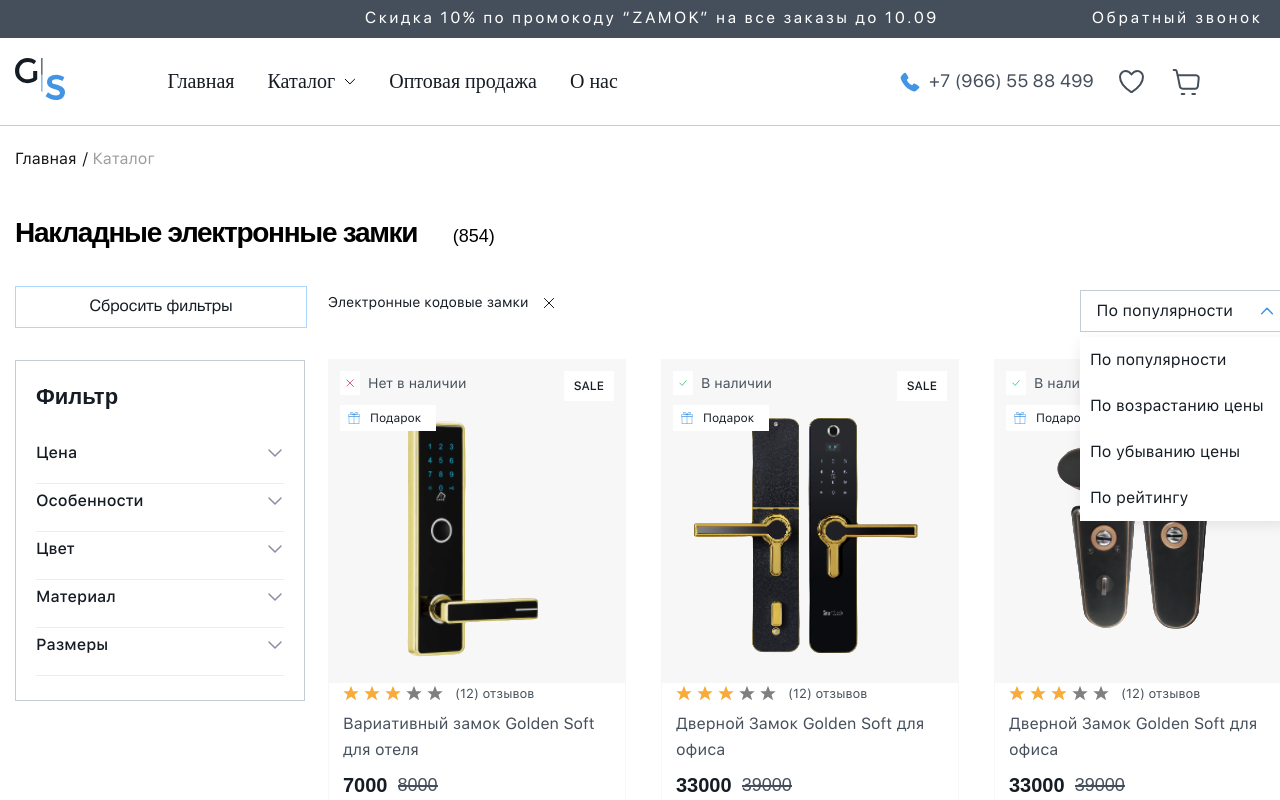
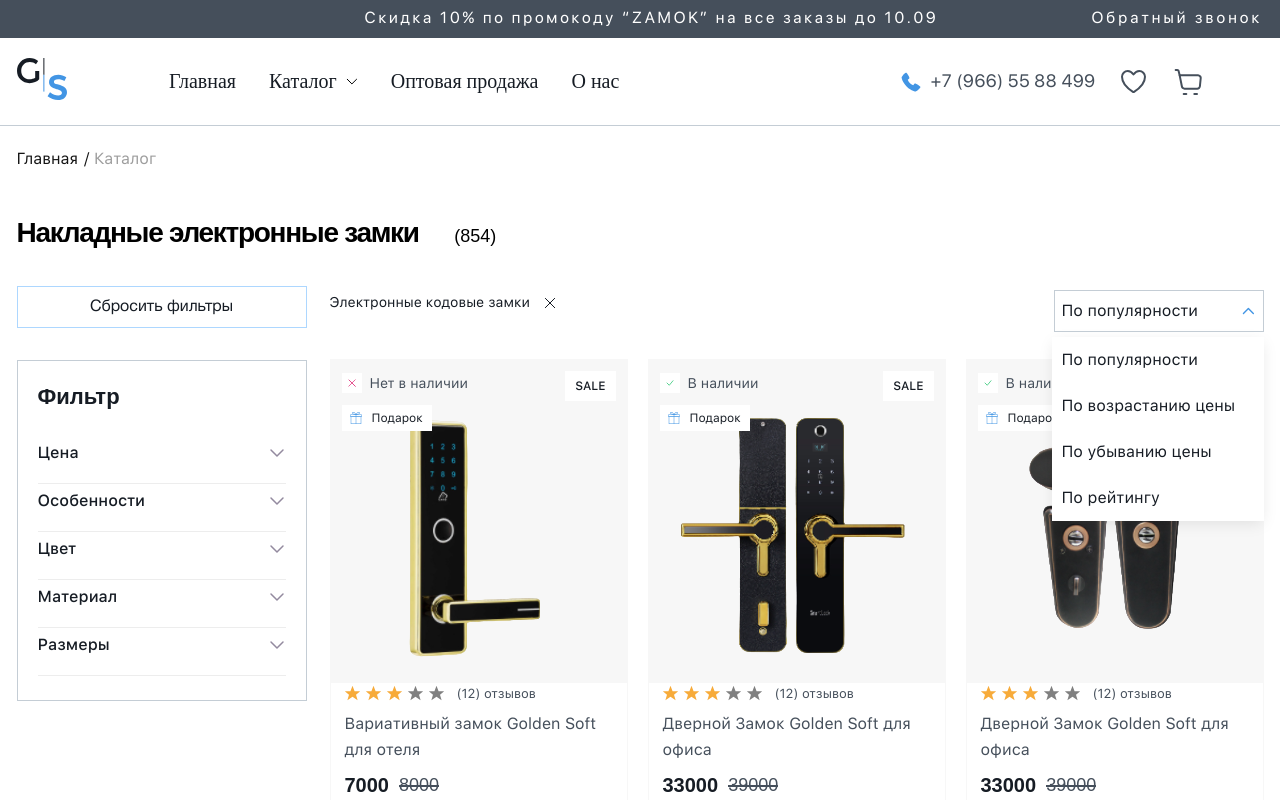
Before and after one commit to Maxxiim/golden-soft, a website built with Vite: page catalog.html in a window 1280 px wide. Both pictures are taken after a click on the element "По популярности". Shown: the top 800 px of the page. Built offline with nearby package versions, Linux system fonts and the light colour scheme; a web font is replaced by a local one.

Commit message:
Added feature for dropdown list, minor fixes for basic styles and product cards

```diff
--- a/assets/sass/components/_base.scss
+++ b/assets/sass/components/_base.scss
@@ -1,6 +1,12 @@
 *::before,
 ::after {
     box-sizing: border-box;
+}
+
+* {
+    box-sizing: border-box;
+    margin: 0;
+    padding: 0;
 }
 
 h1,
--- a/assets/sass/components/_catalog.scss
+++ b/assets/sass/components/_catalog.scss
@@ -383,13 +383,14 @@ input[type="checkbox"]:checked+.sidebar__checkbox-list-item-label-custom::after
 }
 
 .catalog-carousel__item-header-presence-box {
+    align-items: center;
+    width: 20px;
+    height: 20px;
     padding: 7px 6px;
     display: flex;
     position: relative;
     justify-content: center;
     margin-right: 8px;
-    width: 8px;
-    height: 10px;
     background: #fff;
 }
 
@@ -404,7 +405,7 @@ input[type="checkbox"]:checked+.sidebar__checkbox-list-item-label-custom::after
 }
 
 .catalog-carousel__item-header-gift {
-    width: 80px;
+    width: 90px;
     display: flex;
     align-items: center;
     padding: 6px 8px;
@@ -528,11 +529,13 @@ input[type="checkbox"]:checked+.sidebar__checkbox-list-item-label-custom::after
 }
 
 .catalog-product__block-dropdown {
-    padding: 7px 16px;
+    padding: 7px;
     border: 1px solid rgb(196, 205, 213);
     cursor: pointer;
     display: flex;
     align-items: center;
+    width: 100%;
+    max-width: 210px;
 
     &:hover .catalog-product__block-dropdown-text {
         color: rgb(66, 149, 228);
@@ -547,22 +550,22 @@ input[type="checkbox"]:checked+.sidebar__checkbox-list-item-label-custom::after
 
 .catalog-product__block-dropdown-text {
     user-select: none;
-    display: inline-block;
+    display: inline;
     font-family: "SFT", sans-serif;
     font-weight: 400;
     font-size: 16px;
     line-height: 26px;
     color: rgb(22, 28, 36);
     transition: all .1s ease-in;
-
+    width: 100%;
+    max-width: 180px;
 }
 
 .catalog-product__block-dropdown-unfold {
     display: inline-block;
-    margin-left: 26px;
     fill: none;
     stroke: black;
-    transition: all .1s ease-in;
+    transition: all 0.20s ease-in;
 }
 
 .catalog-product__block-dropdown-unfold__active {
@@ -618,7 +621,9 @@ input[type="checkbox"]:checked+.sidebar__checkbox-list-item-label-custom::after
     margin-bottom: 26px;
     flex-wrap: wrap;
     display: flex;
-    gap: 42px 35px;
+    gap: 42px 20px;
+    width: 100%;
+    max-width: 937px;
     justify-content: flex-start;
 }
 
--- a/assets/sass/components/_categories.scss
+++ b/assets/sass/components/_categories.scss
@@ -17,7 +17,7 @@
 
 .categories__list {
     display: flex;
-    gap: 40px 74px;
+    gap: 40px 45px;
     flex-wrap: wrap;
     margin-bottom: 50px;
     align-items: center;
--- a/assets/sass/components/_header.scss
+++ b/assets/sass/components/_header.scss
@@ -15,7 +15,7 @@
     font-family: "SFD";
     color: #fff;
     margin-right: 153px;
-    margin-left: 350px;
+    margin-left: 348px;
     letter-spacing: 2.8px;
     max-width: 575px;
 
--- a/assets/sass/components/_popular.scss
+++ b/assets/sass/components/_popular.scss
@@ -49,7 +49,6 @@
 .product-carousel__list {
     margin-bottom: 96px;
     display: flex;
-    gap: 32px;
     transition: .2s;
 }
 
@@ -58,6 +57,7 @@
     width: 288px;
     max-width: 290px;
     position: relative;
+    margin-right: 25px;
 }
 
 .product-carousel__item-header {
@@ -96,8 +96,6 @@
     position: relative;
     justify-content: center;
     margin-right: 8px;
-    width: 8px;
-    height: 10px;
     background: #fff;
 }
 
@@ -116,7 +114,7 @@
 }
 
 .product-carousel__item-header-gift {
-    width: 80px;
+    width: 90px;
     display: flex;
     align-items: center;
     padding: 6px 8px;
--- a/catalog.html
+++ b/catalog.html
@@ -526,7 +526,7 @@
               </p>
 
               <div class="catalog-product__block-dropdown" id="fieldDropdown">
-                <p class="catalog-product__block-dropdown-text">
+                <p class="catalog-product__block-dropdown-text" id='fieldDropdownText'>
                   По популярности
                 </p>
                 <svg class="catalog-product__block-dropdown-unfold" width="16" height="16" viewBox="0 0 16 16" fill=""
@@ -1307,6 +1307,7 @@
               </div>
             </li>
           </a>
+
         </ul>
       </div>
 
--- a/js/mainSecondePage.js
+++ b/js/mainSecondePage.js
@@ -175,16 +175,31 @@ const checkBtns = () => {
 // ==========================================================
 // catalog field Dropdown modal
 const fieldDropdown = document.getElementById('fieldDropdown');
+const unfoldArrow = document.querySelector('.catalog-product__block-dropdown-unfold');
 const modalItems = document.querySelectorAll('.catalog-product__dropdown-modal-list-item');
+const modalDropdown = document.getElementById('modalDropdown');
 
-function unfoldModalDropdown() {
-    const unfoldArrow = document.querySelector('.catalog-product__block-dropdown-unfold');
-    const modalDropdown = document.getElementById('modalDropdown');
-
+function unfoldModalDropdown(e) {
     if (fieldDropdown) {
         modalDropdown.classList.toggle('catalog-product__dropdown-modal__active');
-        unfoldArrow.classList.toggle('catalog-product__block-dropdown-unfold__active')
-    } else return;
+        unfoldArrow.classList.toggle('catalog-product__block-dropdown-unfold__active');
+    }
 };
 
+function closeModalDropdown(e) {
+    if (!modalDropdown.contains(e.target) && !fieldDropdown.contains(e.target)) {
+        modalDropdown.classList.remove('catalog-product__dropdown-modal__active');
+        unfoldArrow.classList.remove('catalog-product__block-dropdown-unfold__active');
+    }
+}
+
+modalItems.forEach((text) => {
+    text.addEventListener('click', () => {
+        document.getElementById('fieldDropdownText').innerText =  text.innerText;
+        modalDropdown.classList.remove('catalog-product__dropdown-modal__active');
+        unfoldArrow.classList.remove('catalog-product__block-dropdown-unfold__active');
+    })
+})
+
+document.addEventListener('click', closeModalDropdown);
 fieldDropdown.addEventListener('click', unfoldModalDropdown);
```
Also changed, not shown: styles/style.css, 1 other file.
